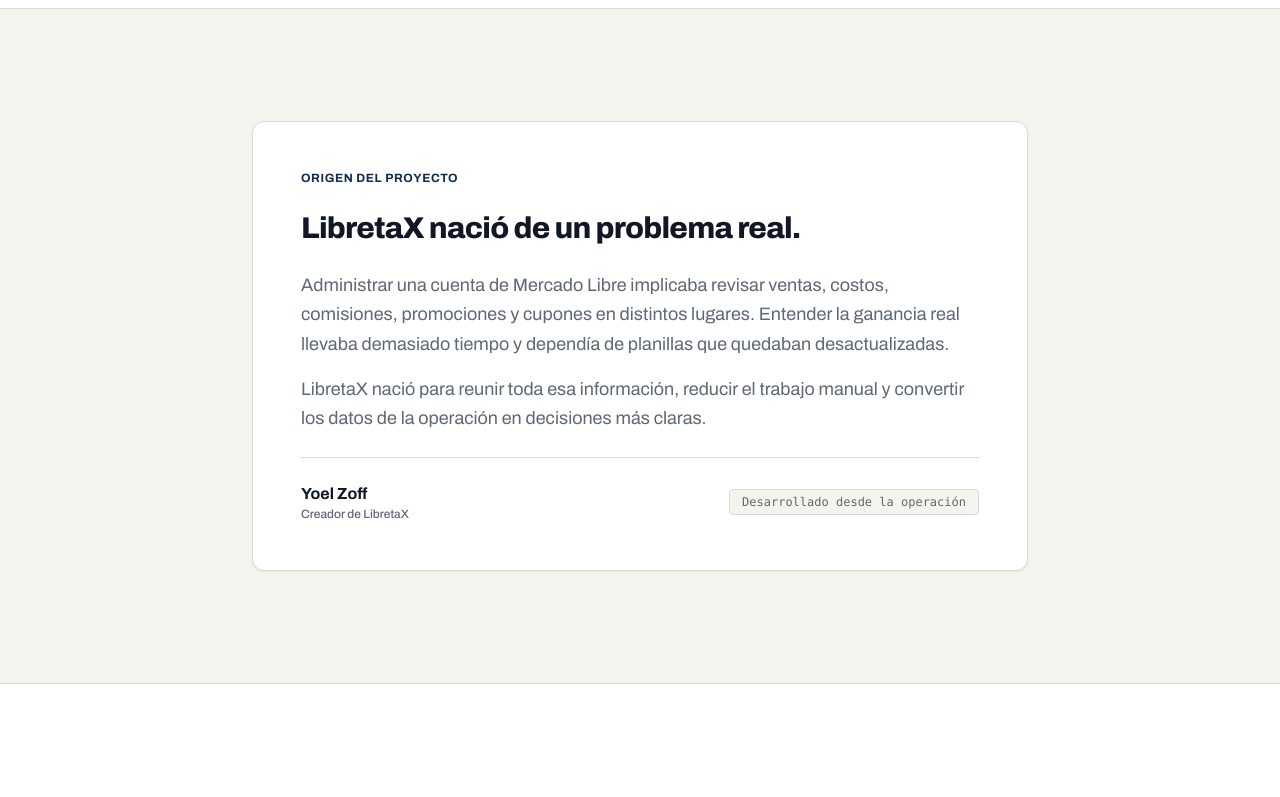
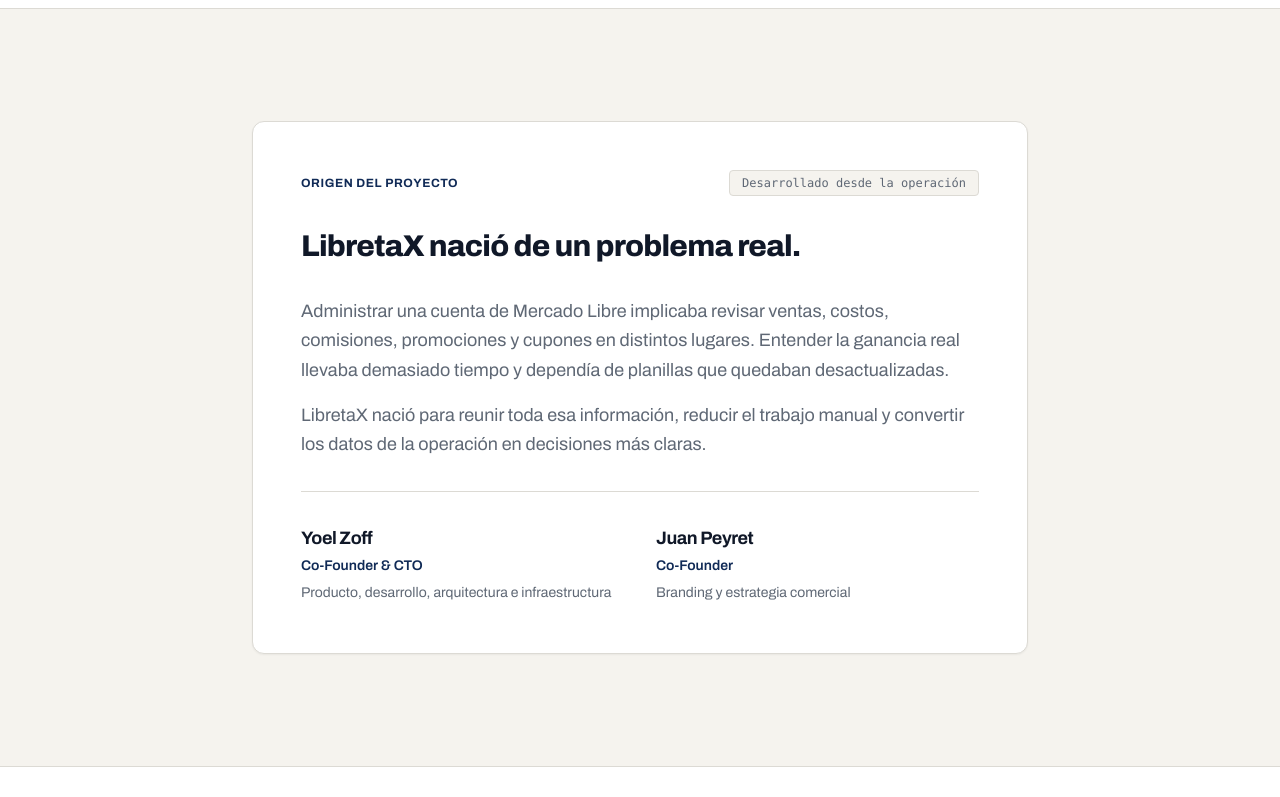
Before and after one commit to yoelzoff-glitch/Stockly, a Next.js app: page / in a window 1280 px wide. Shown: the part 6160-6957 px from the top of the page. Built offline with nearby package versions, Linux system fonts and the light colour scheme.

Commit message:
feat(landing): Sprint 20 - Incorporar equipo co-fundador en FounderStory

```diff
--- a/src/components/landing/FounderStory.tsx
+++ b/src/components/landing/FounderStory.tsx
@@ -1,13 +1,42 @@
+interface FounderProps {
+  name: string;
+  role: string;
+  area: string;
+}
+
+function Founder({ name, role, area }: FounderProps) {
+  return (
+    <div className="space-y-1">
+      <p className="text-base sm:text-lg font-bold text-[#101828] tracking-tight">
+        {name}
+      </p>
+      <p className="text-xs sm:text-sm font-semibold text-[#102A56]">
+        {role}
+      </p>
+      <p className="text-xs sm:text-sm text-[#5F6875] leading-relaxed pt-0.5">
+        {area}
+      </p>
+    </div>
+  );
+}
+
 export function FounderStory() {
   return (
     <section className="py-20 md:py-28 border-b border-[#DCDAD4] bg-[#F5F3EE]">
       <div className="max-w-[840px] mx-auto px-4 sm:px-6 lg:px-8">
 
         {/* Editorial Letter / Founder Note */}
-        <div className="bg-white rounded-xl border border-[#DCDAD4] p-8 sm:p-12 shadow-xs space-y-6">
-          <span className="text-xs font-bold uppercase tracking-wider text-[#102A56] block">
-            Origen del proyecto
-          </span>
+        <div className="bg-white rounded-xl border border-[#DCDAD4] p-8 sm:p-12 shadow-xs space-y-6 sm:space-y-8">
+
+          {/* Header & Origin Tag */}
+          <div className="flex flex-col sm:flex-row sm:items-center sm:justify-between gap-3">
+            <span className="text-xs font-bold uppercase tracking-wider text-[#102A56] block">
+              Origen del proyecto
+            </span>
+            <span className="text-xs font-mono text-[#5F6875] bg-[#F5F3EE] px-3 py-1 rounded border border-[#DCDAD4] w-fit">
+              Desarrollado desde la operación
+            </span>
+          </div>
 
           <h2 className="text-2xl sm:text-3xl font-extrabold text-[#101828] tracking-tight leading-tight">
             LibretaX nació de un problema real.
@@ -22,19 +51,22 @@
             </p>
           </div>
 
-          <div className="pt-6 border-t border-[#DCDAD4] flex items-center justify-between">
-            <div>
-              <p className="text-base font-bold text-[#101828]">
-                Yoel Zoff
-              </p>
-              <p className="text-xs font-medium text-[#5F6875]">
-                Creador de LibretaX
-              </p>
+          {/* Co-Founders Team Block */}
+          <div className="pt-6 sm:pt-8 border-t border-[#DCDAD4]">
+            <div className="grid grid-cols-1 md:grid-cols-2 gap-6 md:gap-8">
+              <Founder
+                name="Yoel Zoff"
+                role="Co-Founder & CTO"
+                area="Producto, desarrollo, arquitectura e infraestructura"
+              />
+              <Founder
+                name="Juan Peyret"
+                role="Co-Founder"
+                area="Branding y estrategia comercial"
+              />
             </div>
-            <span className="text-xs font-mono text-[#5F6875] bg-[#F5F3EE] px-3 py-1 rounded border border-[#DCDAD4]">
-              Desarrollado desde la operación
-            </span>
           </div>
+
         </div>
 
       </div>
```
